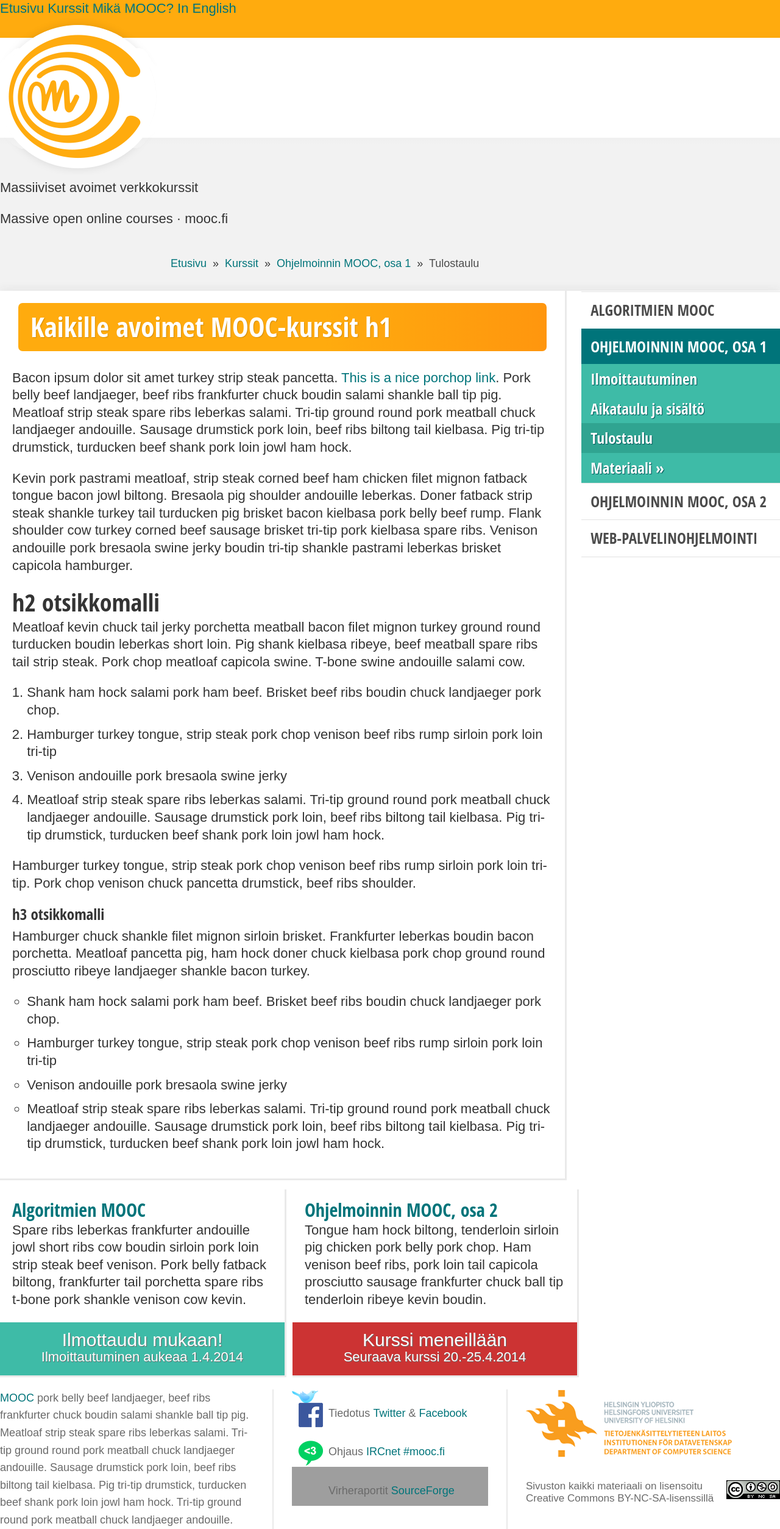
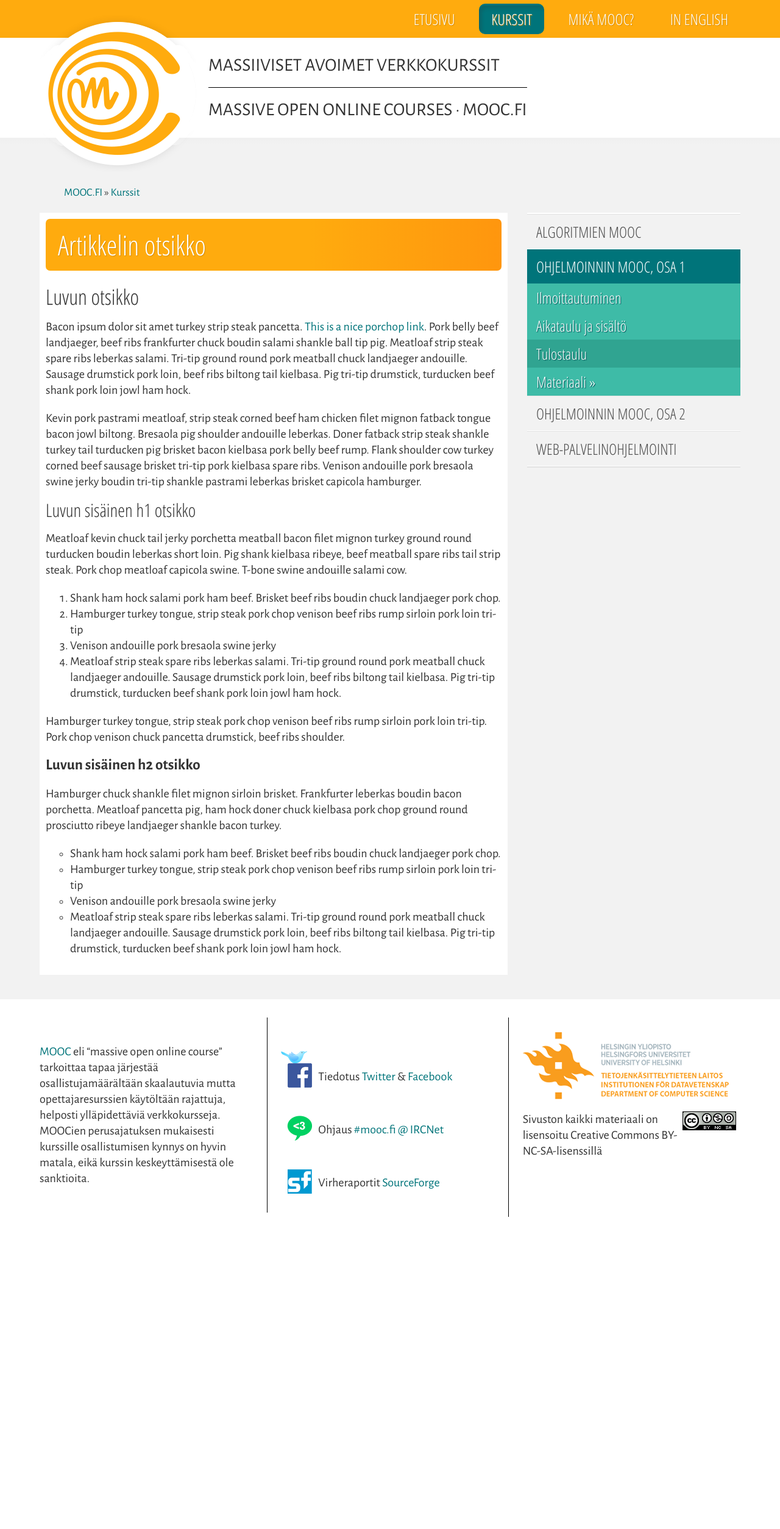
Before and after one commit to moocfi/moocfi.github.io, a PHP site: page /kurssisivu.html in a window 1280 px wide. Shown: the whole page at 61% size. After the commit the page ends 1996 px from the top, so only its background shows below. Run offline with PHP 8.4, Linux system fonts and the light colour scheme; some libraries are stand-ins or nearby versions; grey boxes are pictures that could not be loaded.

Commit message:
Course page

```diff
--- a/kurssisivu.html
+++ b/kurssisivu.html
@@ -6,65 +6,81 @@
 		<title>MOOC</title>
 		<meta name="viewport" content="initial-scale=1.0, width=device-width">
 
-		<link rel="stylesheet" href="style.css">
-		<link rel="stylesheet" href="alegrya-alt"  type="text/css">
-		<link rel="stylesheet" href="open-alt"  type="text/css">
+		<link rel="stylesheet" type="text/css" href="slick/slick.css"/>
+		<link href='http://fonts.googleapis.com/css?family=Alegreya+Sans:400,700|Open+Sans+Condensed:300,700' rel='stylesheet' type='text/css'>
+		<link rel="stylesheet" href="normalize.css">
+		<link rel="stylesheet" href="mooc.css">
 		<link rel="icon" type="image/png" href="img/favicon.png">
 	</head>
 
 	<body>
+		<nav>
+			<a id="menu_toggle">&#9776;</a>
+
+			<ul>
+				<li><a href="index.html">Etusivu</a></li>
+				<li><a class="current" href="kurssisivu.html">Kurssit</a></li>
+				<li><a href="infosivu.html">Mikä MOOC?</a></li>
+				<li><a href="english.html">In English</a></li>
+			</ul>
+		</nav>
 		<header>
-			<nav>
-				<a href="index.html">Etusivu</a>
-				<a class="current" href="kurssisivu.html">Kurssit</a>
-				<a href="infosivu.html">Mikä MOOC?</a>
-				<a href="english.html">In English</a>
-			</nav>
-			<section>
-				<img src="img/logo.png"/>
-				<section>
+			<img src="img/logo.png" />
+			<h1>
 				<p>Massiiviset avoimet verkkokurssit</p>
 				<p>Massive open online courses&nbsp;·&nbsp;mooc.fi</p>
-				</section>
-				<section id="breadcrumb">
-					<a href="http://www.kikatus.com/misc/MOOC/#">Etusivu</a>
-					&nbsp;»&nbsp;
-					<a href="http://www.kikatus.com/misc/MOOC/#">Kurssit</a>
-					&nbsp;»&nbsp;
-					<a href="http://www.kikatus.com/misc/MOOC/#">Ohjelmoinnin MOOC, osa 1</a>
-					&nbsp;»&nbsp;
-					<a href="http://www.kikatus.com/misc/MOOC/#" class="current">Tulostaulu</a>
-				</section>
-			</section>
+			</h1>
 		</header>
 
-		<main>
-			<section id="main">
-				<section id="content" class="simple-shadow">
-				<h1>Kaikille avoimet MOOC-kurssit h1</h1>
+		<main class="has-aside">
+			<header>
+				<ul id="breadcrumb">
+					<li><a href="#">MOOC.FI</a></li>
+					<li><a href="#">Kurssit</a></li>
+				</ul>
+			</header>
+
+			<article>
+				<header>
+					<h1>Artikkelin otsikko</h1>
+				</header>
+
+				<section>
+					<header>
+						<h1>Luvun otsikko</h1>
+					</header>
+
 					<p>
 						Bacon ipsum dolor sit amet turkey strip steak pancetta. <a href="http://www.kikatus.com/misc/MOOC/#">This is a nice porchop link</a>. Pork belly beef landjaeger, beef ribs frankfurter chuck boudin salami shankle ball tip pig. Meatloaf strip steak spare ribs leberkas salami. Tri-tip ground round pork meatball chuck landjaeger andouille. Sausage drumstick pork loin, beef ribs biltong tail kielbasa. Pig tri-tip drumstick, turducken beef shank pork loin jowl ham hock.
 					</p>
+
 					<p>
 						Kevin pork pastrami meatloaf, strip steak corned beef ham chicken filet mignon fatback tongue bacon jowl biltong. Bresaola pig shoulder andouille leberkas. Doner fatback strip steak shankle turkey tail turducken pig brisket bacon kielbasa pork belly beef rump. Flank shoulder cow turkey corned beef sausage brisket tri-tip pork kielbasa spare ribs. Venison andouille pork bresaola swine jerky boudin tri-tip shankle pastrami leberkas brisket capicola hamburger.
 					</p>
-				<h2>h2 otsikkomalli</h2>
+
+					<h1>Luvun sisäinen h1 otsikko</h1>
+
 					<p>
 						Meatloaf kevin chuck tail jerky porchetta meatball bacon filet mignon turkey ground round turducken boudin leberkas short loin. Pig shank kielbasa ribeye, beef meatball spare ribs tail strip steak. Pork chop meatloaf capicola swine. T-bone swine andouille salami cow.
 					</p>
+
 					<ol>
 						<li>Shank ham hock salami pork ham beef. Brisket beef ribs boudin chuck landjaeger pork chop.</li>
 						<li>Hamburger turkey tongue, strip steak pork chop venison beef ribs rump sirloin pork loin tri-tip</li>
 						<li>Venison andouille pork bresaola swine jerky</li>
 						<li>Meatloaf strip steak spare ribs leberkas salami. Tri-tip ground round pork meatball chuck landjaeger andouille. Sausage drumstick pork loin, beef ribs biltong tail kielbasa. Pig tri-tip drumstick, turducken beef shank pork loin jowl ham hock.</li>
 					</ol>
+
 					<p>
 						Hamburger turkey tongue, strip steak pork chop venison beef ribs rump sirloin pork loin tri-tip. Pork chop venison chuck pancetta drumstick, beef ribs shoulder.
 					</p>
-				<h3>h3 otsikkomalli</h3>
+
+					<h2>Luvun sisäinen h2 otsikko</h2>
+
 					<p>
 						Hamburger chuck shankle filet mignon sirloin brisket. Frankfurter leberkas boudin bacon porchetta. Meatloaf pancetta pig, ham hock doner chuck kielbasa pork chop ground round prosciutto ribeye landjaeger shankle bacon turkey.
 					</p>
+
 					<ul>
 						<li>Shank ham hock salami pork ham beef. Brisket beef ribs boudin chuck landjaeger pork chop.</li>
 						<li>Hamburger turkey tongue, strip steak pork chop venison beef ribs rump sirloin pork loin tri-tip</li>
@@ -72,66 +88,72 @@
 						<li>Meatloaf strip steak spare ribs leberkas salami. Tri-tip ground round pork meatball chuck landjaeger andouille. Sausage drumstick pork loin, beef ribs biltong tail kielbasa. Pig tri-tip drumstick, turducken beef shank pork loin jowl ham hock.</li>
 					</ul>
 				</section>
-				<section class="content-table">
-					<section class="course-box simple-shadow">
-								<h4><a href="http://www.kikatus.com/misc/MOOC/#">Algoritmien MOOC</a></h4>
-								<p>Spare ribs leberkas frankfurter andouille jowl short ribs cow boudin sirloin pork loin strip steak beef venison. Pork belly fatback biltong, frankfurter tail porchetta spare ribs t-bone pork shankle venison cow kevin.</p>
-								<a href="http://www.kikatus.com/misc/MOOC/#" class="course-box-button green">
-									<span class="status">Ilmottaudu mukaan!</span>
-									<span class="date">Ilmoittautuminen aukeaa 1.4.2014</span>
-								</a>
-							</section>
-						</td>
-					</section>
-					<section class="content-table">
-						<td>
-							<section class="course-box simple-shadow">
-								<h4><a href="http://www.kikatus.com/misc/MOOC/#">Ohjelmoinnin MOOC, osa 2</a></h4>
-								<p>Tongue ham hock biltong, tenderloin sirloin pig chicken pork belly pork chop. Ham venison beef ribs, pork loin tail capicola prosciutto sausage frankfurter chuck ball tip tenderloin ribeye kevin boudin.</p>
-								<a href="http://www.kikatus.com/misc/MOOC/#" class="course-box-button red">
-									<span class="status">Kurssi meneillään</span>
-									<span class="date">Seuraava kurssi 20.-25.4.2014</span>
-								</a>
-							</section>
-				</section>
-			</section>
-			<section id="side">
+			</article>
+
+			<aside>
+				<nav class="sidenav">
 					<ul id="sub-menu">
-					<li><a href="http://www.kikatus.com/misc/MOOC/#">Algoritmien MOOC</a></li>
-					<li class="current"><a href="http://www.kikatus.com/misc/MOOC/#">Ohjelmoinnin MOOC, osa 1</a>
+						<li><a href="#">Algoritmien MOOC</a></li>
+						<li class="current">
+							<a href="#">Ohjelmoinnin MOOC, osa 1</a>
 							<ul>
-							<li><a href="http://www.kikatus.com/misc/MOOC/#">Ilmoittautuminen</a></li>
-							<li><a href="http://www.kikatus.com/misc/MOOC/#">Aikataulu ja sisältö</a></li>
-							<li class="current"><a href="http://www.kikatus.com/misc/MOOC/#">Tulostaulu</a></li>
-							<li><a href="http://www.kikatus.com/misc/MOOC/materials.html">Materiaali »</a></li>
+								<li><a href="#">Ilmoittautuminen</a></li>
+								<li><a href="#">Aikataulu ja sisältö</a></li>
+								<li class="current"><a href="#">Tulostaulu</a></li>
+								<li><a href="#">Materiaali »</a></li>
 							</ul>
 						</li>
-					<li><a href="http://www.kikatus.com/misc/MOOC/#">Ohjelmoinnin MOOC, osa 2</a></li>
-					<li><a href="http://www.kikatus.com/misc/MOOC/#">WEB-palvelinohjelmointi</a></li>
+						<li><a href="#">Ohjelmoinnin MOOC, osa 2</a></li>
+						<li><a href="#">WEB-palvelinohjelmointi</a></li>
 					</ul>
+				</nav>
+			</aside>
+		</main>
+
+		<footer>
+			<article>
+				<section id="about">
+					<p>
+						<a href="#">MOOC</a> eli “massive open online course” tarkoittaa tapaa järjestää osallistujamäärältään skaalautuvia mutta opettajaresurssien käytöltään rajattuja, helposti ylläpidettäviä verkkokursseja. MOOCien perusajatuksen mukaisesti kurssille osallistumisen kynnys on hyvin matala, eikä kurssin keskeyttämisestä ole sanktioita.
+					</p>
 				</section>
+				<section id="contact">
+					<p class="facebook">Tiedotus <a href="#">Twitter</a> &amp; <a href="http://www.kikatus.com/misc/MOOC/#">Facebook</a></p>
+					<p class="irc">Ohjaus <a href="#">#mooc.fi @ IRCNet</a></p>
+					<p class="sourceforge">Virheraportit <a href="#">SourceForge</a></p>
 				</section>
-		<section id="footer">
-			<table class="wrapper">
-				<tbody><tr>
-					<td class="footer-intro">
-						<a href="http://www.kikatus.com/misc/MOOC/#">MOOC</a> pork belly beef landjaeger, beef ribs frankfurter chuck boudin salami shankle ball tip pig. Meatloaf strip steak spare ribs leberkas salami. Tri-tip ground round pork meatball chuck landjaeger andouille. Sausage drumstick pork loin, beef ribs biltong tail kielbasa. Pig tri-tip drumstick, turducken beef shank pork loin jowl ham hock. Tri-tip ground round pork meatball chuck landjaeger andouille.</td>
-					<td class="footer-social">
-						<ul>
-							<li class="facebook">Tiedotus <a href="http://www.kikatus.com/misc/MOOC/#">Twitter</a> &amp; <a href="http://www.kikatus.com/misc/MOOC/#">Facebook</a></li>
-							<li class="irc">Ohjaus <a href="http://www.kikatus.com/misc/MOOC/#">IRCnet #mooc.fi</a></li>
-							<li class="sourceforge">Virheraportit <a href="http://www.kikatus.com/misc/MOOC/#">SourceForge</a></li>
-						</ul>
-					</td>
-					<td class="footer-copy">
-						<img src="img/helsingin-yliopisto-computer-science.png" width="338" height="111" alt="Helsingin yliopisto - Department of computer science">
-						<span class="block">
-							<img src="img/copyright.png" width="88" height="31" alt="Creative Commons copyright" class="right">
+				<section id="license">
+					<img src="img/helsingin-yliopisto-computer-science.png" alt="Helsingin yliopisto - Department of computer science">
+					<p>
+						<img src="img/copyright.png" alt="Creative Commons copyright">
 						Sivuston kaikki materiaali on lisensoitu Creative Commons BY-NC-SA-lisenssillä
-						</span>
-					</td>
-				</tr>
-			</tbody></table>
-		</main>
+					</p>
+				</section>
+			</article>
+		</footer>
+
+		<script type="text/javascript" src="https://code.jquery.com/jquery-1.11.0.min.js"></script>
+		<script type="text/javascript" src="https://code.jquery.com/jquery-migrate-1.2.1.min.js"></script>
+		<script type="text/javascript" src="slick/slick.min.js"></script>
+
+
+
+	    <script type="text/javascript">
+	        $(document).ready(function(){
+	            $('.banner').slick({
+	            	dots: true,
+  					infinite: true,
+  					autoplay: true,
+  					autoplaySpeed: 4000,
+  					arrows: false
+	            });
+
+	            var menuButton = $('#menu_toggle');
+	            menuButton.click(function() {
+	            	menuButton.toggleClass('active');
+	            	$('nav').toggleClass('active');
+	            });
+	        });
+	    </script>
 	</body>
 </html>
--- a/mooc.css
+++ b/mooc.css
@@ -18,6 +18,22 @@ h1 {
 	font-weight: 300;
 }
 
+article > section > header > h1 {
+	font-size: 1.75em;
+}
+
+article > section > h1 {
+	font-size: 1.5em;
+}
+
+article > section > h2 {
+	font-size: 1.25em;
+}
+
+article > section > h3 {
+	font-size: 1.1em;
+}
+
 a {
 	color: #00747a;
 	text-decoration: none;
@@ -36,7 +52,7 @@ a:hover {
 
 /* NAV BAR */
 
-nav {
+body > nav {
 	font-family: 'Open Sans Condensed', sans-serif;
 	font-size: 25px;
 	text-transform: uppercase;
@@ -45,16 +61,16 @@ nav {
 	background-color: #ffab0e;
 }
 
-nav ul {
+body > nav ul {
 	margin-top: 18px;
 }
 
-nav ul li {
+body > nav ul li {
 	margin-top: 0;
 	display: inline-block;
 }
 
-nav a {
+body > nav a {
 	color: white;
 
 	border-top: 3px solid transparent;
@@ -73,19 +89,19 @@ nav a {
 
 }
 
-nav a:hover {
+body > nav a:hover {
 	border-top: 3px solid white;
 	border-bottom: 3px solid white;
 	background: transparent;
 }
 
-nav .current {
+body > nav .current {
 	background: #00747a;
 	border-radius: 10px;
 	box-shadow: inset 5px 5px 5px 0px rgba(50, 50, 50, 0.2);
 }
 
-nav .current:hover {
+body > nav .current:hover {
 	background: #00747a;
 	border-top: 3px solid transparent;
 	border-bottom: 3px solid transparent;
@@ -113,10 +129,125 @@ nav .current:hover {
 	border-bottom: 3px solid transparent;
 }
 
+/* SIDE NAV */
+
+main.has-aside article,
+main.has-aside > header {
+	width: 65%;
+	float: left;
+}
+
+main.has-aside article {
+	background-color: white;
+	padding: 10px;
+	margin-bottom: 40px;
+}
+
+main.has-aside article > header h1 {
+	font-weight: 300;
+	font-size: 45px;
+	text-shadow: 1px 1px 1px #d48e0c;
+	color: #FFF;
+	line-height: normal;
+
+	display: block;
+	border-radius: 7px;
+	padding: 12px 20px;
+	margin-top: 0px;
+	margin-bottom: 30px;
+
+	background: #ffab0e;
+	background: -moz-linear-gradient(left,  #ffab0e 58%, #ff960e 100%);
+	background: -webkit-gradient(linear, left top, right top, color-stop(58%,#ffab0e), color-stop(100%,#ff960e));
+	background: -webkit-linear-gradient(left,  #ffab0e 58%,#ff960e 100%);
+	background: -o-linear-gradient(left,  #ffab0e 58%,#ff960e 100%);
+	background: -ms-linear-gradient(left,  #ffab0e 58%,#ff960e 100%);
+	background: linear-gradient(to right,  #ffab0e 58%,#ff960e 100%);
+	filter: progid:DXImageTransform.Microsoft.gradient( startColorstr='#ffab0e', endColorstr='#ff960e',GradientType=1 );
+}
+
+aside {
+	width: 350px;
+	float: right;
+	border-bottom: 1px solid #e2e2e2;
+	border-top: 1px solid #fff;
+	line-height: 1.3em;
+}
+
+aside nav {
+	border-bottom: 1px solid #e2e2e2;
+	border-top: 1px solid #fff;
+}
+
+aside nav ul {
+	margin: 0;
+	padding: 0;
+}
+
+aside nav li {
+	list-style: none;
+	text-transform: uppercase;
+	margin: 0;
+	border-top: 1px solid #e2e2e2;
+	border-bottom: 1px solid #fff;
+}
+
+aside nav li li {
+	text-transform: none;
+	border: 0 none;
+	background: red;
+}
+
+aside nav a {
+	font-family: 'Open Sans Condensed', sans-serif;
+	font-size: 25px;
+	color: #4c4c4c;
+	display: block;
+	padding: 15px;
+}
+
+aside nav a:hover {
+	background: #fff;
+}
+
+aside nav li li a {
+	background: #3ebba7;
+	color: #fff;
+	padding: 10px 15px;
+	text-shadow: 1px 1px 1px #005357;
+}
+
+aside nav .current {
+	background: #00747a;
+	border: 0 none;
+}
+
+aside nav .current a {
+	color: #fff;
+}
+
+aside nav .current a:hover {
+	background: #00747a;
+}
+
+aside nav .current li a:hover {
+	background: #4dd0bb;
+}
+
+aside nav li ul .current a,
+aside nav li ul .current a:hover {
+	background: #30a491;
+}
+
+aside nav ul ul {
+	padding-left: 0px;
+}
+
 /* PAGE HEADER */
 
 body > header {
 	margin-top: -45px;
+	clear:both;
 }
 
 body > header > img {
```
Lines whose indentation alone changed are shown as unchanged.
